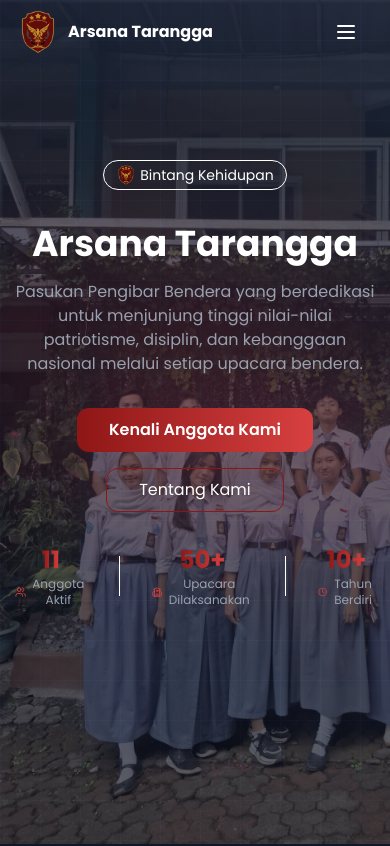
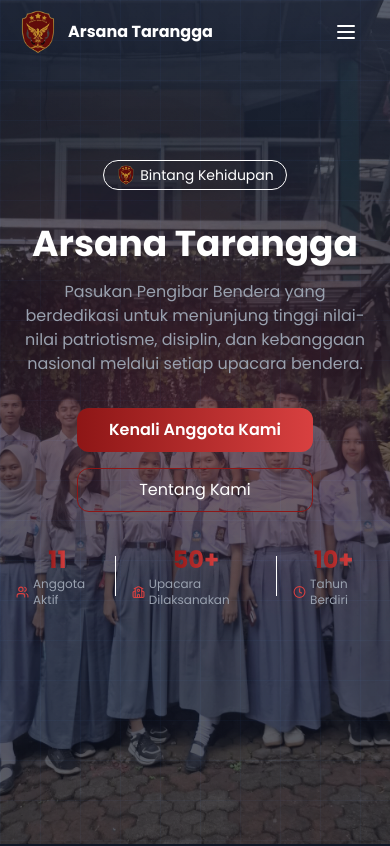
Before and after one commit to 4marr/arsana-tarangga, a Next.js app: page / in a window 390 px wide. Shown: the top 846 px of the page. Built offline with nearby package versions, Linux system fonts and the light colour scheme.

Commit message:
refactor: update links in Header and Hero components for improved navigation

```diff
--- a/components/Header.tsx
+++ b/components/Header.tsx
@@ -145,7 +145,7 @@ export default function Header() {
                                 Gallery
                             </Link>
                             <Link
-                                href="#anggota"
+                                href="/anggota"
                                 className="py-3 text-sm font-semibold"
                                 onClick={() => setMobileMenuOpen(false)}
                             >
--- a/components/Hero.tsx
+++ b/components/Hero.tsx
@@ -50,7 +50,7 @@ export default function Hero() {
             </div>
 
             <div className="absolute inset-0 -z-10 overflow-hidden">
-                <img src="/heroBG.jpeg" alt="" className="object-cover w-full h-full opacity-30 object-[0%_60%]" />
+                <img src="/heroBG.jpeg" alt="" className="object-cover w-full h-full opacity-30 object-[50%_60%]" />
             </div>
 
             <div className="px-4 lg:px-6 relative">
@@ -82,14 +82,14 @@ export default function Hero() {
                         <div className="flex flex-col sm:flex-row gap-4">
                             <a href="/anggota">
                                 <button
-                                    className="h-11 rounded-xl px-8 text-white font-semibold bg-gradient-to-r from-primary to-primary-gradient hover:from-primary/90 hover:to-primary-gradient/90 transition-all duration-300"
+                                    className="h-11 w-full rounded-xl px-8 text-white font-semibold bg-gradient-to-r from-primary to-primary-gradient hover:from-primary/90 hover:to-primary-gradient/90 transition-all duration-300"
                                 >
                                     Kenali Anggota Kami
                                 </button>
                             </a>
                             <a href="#tentang">
                                 <button
-                                    className="group h-11 border focus-visible:ring-0 rounded-xl px-8 relative overflow-hidden border-primary"
+                                    className="group w-full h-11 border focus-visible:ring-0 rounded-xl px-8 relative overflow-hidden border-primary"
                                 >
                                     <span className="absolute inset-0 bg-gradient-to-r from-primary/10 to-primary-gradient/10 translate-y-full group-hover:translate-y-0 transition-transform duration-300"></span>
                                     <span className="relative">Tentang Kami</span>
@@ -97,7 +97,7 @@ export default function Hero() {
                             </a>
                         </div>
 
-                        <div className="flex items-center gap-8 mb-8 lg:mb-0">
+                        <div className="flex items-center gap-4 sm:gap-8 mb-8 lg:mb-0 text-start">
                             <div className="flex flex-col items-center">
                                 <div ref={ref} className="text-2xl font-bold bg-clip-text text-transparent bg-gradient-to-r from-primary to-primary-gradient">
                                     {isInView && <Counter to={11} />}
```
